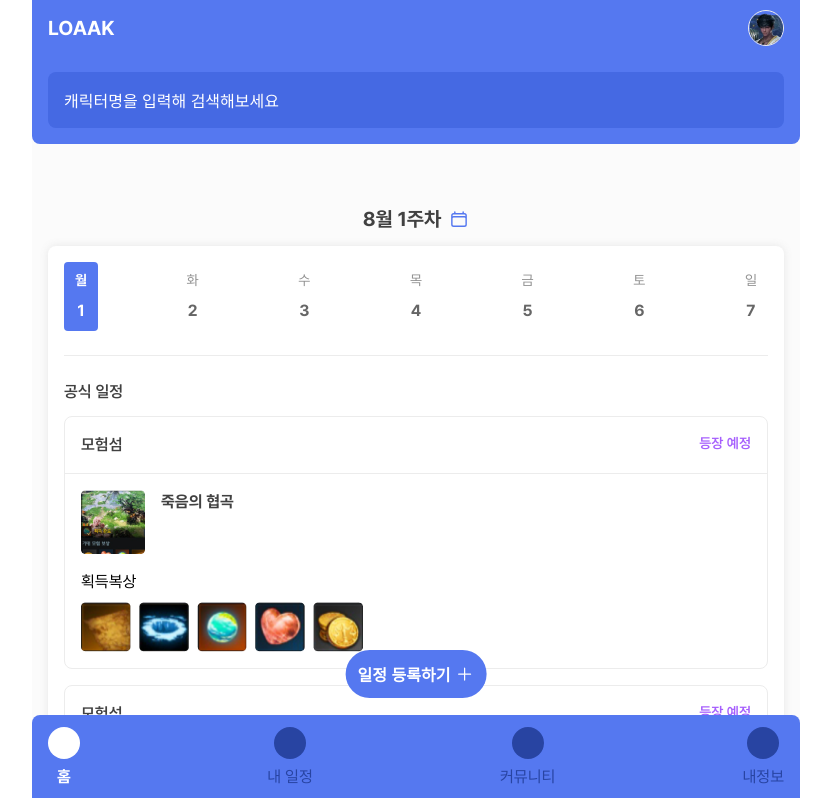
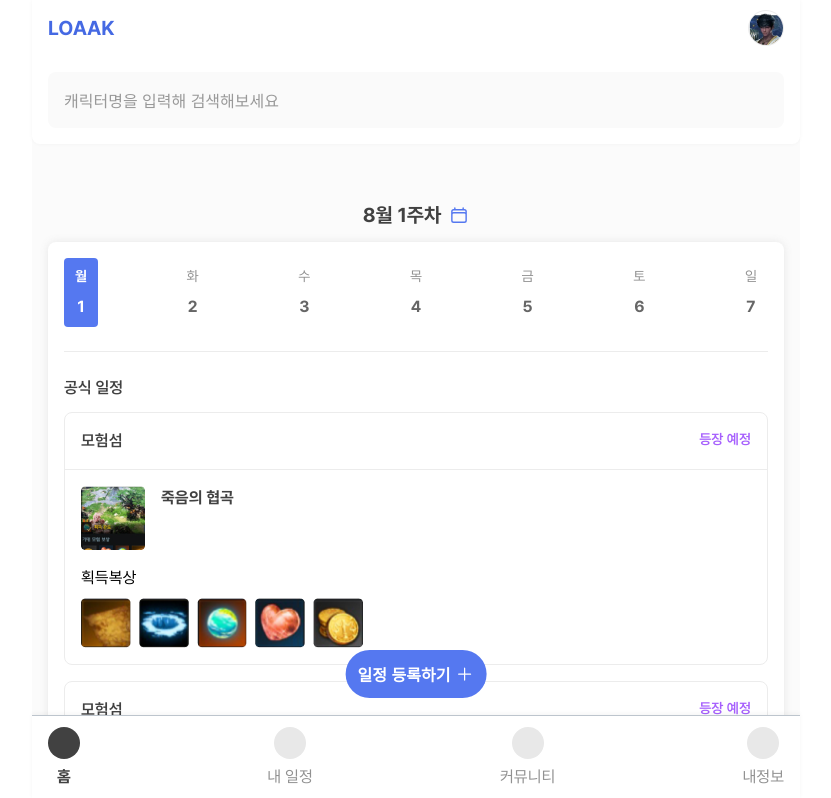
Before and after one commit to lostark-info-platform/frontend-web, a Next.js app: page / in a window 1280 px wide. Shown: the top 798 px of the page, without its empty margins (224-1055 px from the left). Built offline with nearby package versions, Linux system fonts and the light colour scheme.

Commit message:
메인 퍼블리싱을 수정한다

```diff
--- a/src/components/Home/Header/Header.styles.tsx
+++ b/src/components/Home/Header/Header.styles.tsx
@@ -1,8 +1,9 @@
 import styled from 'styled-components';
 
 export const HeaderWrapper = styled.div`
-	background: #5578f0;
+	background: white;
 	border-radius: 0 0 8px 8px;
+	box-shadow: 0px 0px 4px 0 rgba(0, 0, 0, 0.04);
 `;
 
 export const HeaderTop = styled.div`
@@ -13,7 +14,7 @@ export const HeaderTop = styled.div`
 `;
 
 export const HeaderLogo = styled.h1`
-	color: white;
+	color: #4569e3;
 	font-size: 20px;
 	font-weight: 700;
 `;
--- a/src/components/Home/Header/SearchBar/SearchBar.styles.ts
+++ b/src/components/Home/Header/SearchBar/SearchBar.styles.ts
@@ -10,8 +10,9 @@ export const SearchBarButton = styled.button`
 	border-radius: 8px;
 	font-size: 16px;
 	color: white;
-	background: #4569e3;
+	background: rgba(250, 250, 250, 1);
 	cursor: pointer;
+	color: rgba(153, 153, 153, 1);
 
 	border: 0;
 	outline: 0;
--- a/src/components/Home/Home.styles.ts
+++ b/src/components/Home/Home.styles.ts
@@ -9,16 +9,21 @@ export const HomeWrapper = styled(AppContainer)`
 	background: #fbfbfb;
 `;
 
-export const HomeHeader = styled.header`
-	position: sticky;
+export const HomeHeader = styled(AppContainer)`
+	position: fixed;
 	width: 100%;
 	top: 0;
-	left: 0;
+	left: 50%;
+	transform: translateX(-50%);
 	z-index: 8888;
 `;
 
 export const HomeMain = styled.main`
 	width: 100%;
+	padding: 140px 0 85px;
+`;
+
+export const HomeContentWrapper = styled.div`
 	padding: 60px 0 80px;
 `;
 
@@ -43,11 +48,12 @@ export const HomeTitle = styled.h2`
 	color: #414141;
 `;
 
-export const HomeFooter = styled.footer`
-	margin-top: auto;
-	position: sticky;
+export const HomeFooter = styled(AppContainer)`
+	position: fixed;
+	width: 100%;
 	bottom: 0;
-	left: 0;
+	left: 50%;
+	transform: translateX(-50%);
 	z-index: 8888;
 `;
 
--- a/src/components/Home/index.tsx
+++ b/src/components/Home/index.tsx
@@ -1,4 +1,4 @@
-import AppBottomNavigation from '../app/AppBottomNavigation';
+import AppBottomNavigation from '../common/GlobalNavigationBar';
 import AppGutter from '../app/AppGutter';
 import Icon from '../common/Icon';
 import Spacing from '../common/Spacing';
@@ -8,6 +8,7 @@ import Header from './Header';
 import {
 	HomeAddScheduleButton,
 	HomeContentBox,
+	HomeContentWrapper,
 	HomeDivider,
 	HomeFooter,
 	HomeHeader,
@@ -25,6 +26,7 @@ const Home = () => {
 				<Header />
 			</HomeHeader>
 			<HomeMain>
+				<HomeContentWrapper>
 					<AppGutter>
 						<CalendarHeader />
 						<Spacing size={12} />
@@ -40,6 +42,7 @@ const Home = () => {
 							<ScheduleList />
 						</HomeContentBox>
 					</AppGutter>
+				</HomeContentWrapper>
 			</HomeMain>
 			<HomeFooter>
 				<HomeAddScheduleButton>
--- a/src/components/app/AppBottomNavigation/AppBottomNavigation.styles.ts
+++ /dev/null
@@ -1,45 +0,0 @@
-import styled from 'styled-components';
-import AppGutter from '../AppGutter';
-
-export const AppBottomNavigationWrapper = styled.div`
-	width: 100%;
-	height: 85px;
-	display: flex;
-	align-items: center;
-	padding: 16px 0;
-	background: #5578f0;
-	border-radius: 8px 8px 0 0;
-`;
-
-export const AppBottomNavigationList = styled(AppGutter)`
-	display: flex;
-	justify-content: space-between;
-`;
-
-export const AppBottomNavigationItem = styled.li`
-	display: flex;
-	flex-direction: column;
-	align-items: center;
-	gap: 6px;
-`;
-
-export const AppBottomNavigationIcon = styled.div`
-	width: 32px;
-	height: 32px;
-	border-radius: 50%;
-
-	background: #2844a2;
-
-	.active & {
-		background: white;
-	}
-`;
-
-export const AppBottomNavigationTitle = styled.p`
-	color: #2844a2;
-
-	.active & {
-		color: white;
-		font-weight: 700;
-	}
-`;
--- a/src/components/app/AppBottomNavigation/index.tsx
+++ /dev/null
@@ -1,46 +0,0 @@
-import {
-	AppBottomNavigationIcon,
-	AppBottomNavigationItem,
-	AppBottomNavigationList,
-	AppBottomNavigationTitle,
-	AppBottomNavigationWrapper,
-} from './AppBottomNavigation.styles';
-
-const appBottomNavigationItems = [
-	{
-		title: '홈',
-	},
-	{
-		title: '내 일정',
-	},
-	{
-		title: '커뮤니티',
-	},
-	{
-		title: '내정보',
-	},
-];
-
-const AppBottomNavigation = () => {
-	return (
-		<AppBottomNavigationWrapper>
-			<AppBottomNavigationList as='ul'>
-				{appBottomNavigationItems.map(({ title }, index) => {
-					return (
-						<AppBottomNavigationItem
-							className={index === 0 ? 'active' : ''}
-							key={index}
-						>
-							<AppBottomNavigationIcon />
-							<AppBottomNavigationTitle>
-								{title}
-							</AppBottomNavigationTitle>
-						</AppBottomNavigationItem>
-					);
-				})}
-			</AppBottomNavigationList>
-		</AppBottomNavigationWrapper>
-	);
-};
-
-export default AppBottomNavigation;
--- a/src/components/app/AppContainer/index.tsx
+++ b/src/components/app/AppContainer/index.tsx
@@ -2,7 +2,6 @@ import styled from 'styled-components';
 
 const AppContainer = styled.div`
 	width: 100%;
-	height: 100vh;
 	margin: 0 auto;
 	max-width: 768px;
 	min-width: 320px;
--- /dev/null
+++ b/src/components/common/GlobalNavigationBar/GlobalNavigationBar.styles.ts
@@ -0,0 +1,18 @@
+import styled from 'styled-components';
+import AppGutter from '../../app/AppGutter';
+
+export const GlobalNavigationBarWrapper = styled.div`
+	width: 100%;
+	height: 85px;
+	display: flex;
+	align-items: center;
+	padding: 16px 0;
+	background: rgba(255, 255, 255, 1);
+	border-top: 1px solid rgba(189, 197, 205, 1);
+	box-shadow: 0px -2px 4px 0 rgba(0, 0, 0, 0.04);
+`;
+
+export const GlobalNavigationBarList = styled(AppGutter)`
+	display: flex;
+	justify-content: space-between;
+`;
--- /dev/null
+++ b/src/components/common/GlobalNavigationBar/GlobalNavigationBarItem/GlobalNavigationBarItem.styles.ts
@@ -0,0 +1,29 @@
+import styled from 'styled-components';
+
+export const GlobalNavigationBarItemWrapper = styled.li`
+	display: flex;
+	flex-direction: column;
+	align-items: center;
+	gap: 6px;
+`;
+
+export const GlobalNavigationBarItemIcon = styled.div`
+	width: 32px;
+	height: 32px;
+	border-radius: 50%;
+
+	background: rgba(232, 232, 232, 1);
+
+	.active & {
+		background: rgba(65, 65, 65, 1);
+	}
+`;
+
+export const GlobalNavigationBarItemLabel = styled.p`
+	color: rgba(145, 145, 145, 1);
+
+	.active & {
+		color: rgba(65, 65, 65, 1);
+		font-weight: 700;
+	}
+`;
--- /dev/null
+++ b/src/components/common/GlobalNavigationBar/GlobalNavigationBarItem/index.tsx
@@ -0,0 +1,24 @@
+import classNames from 'classnames';
+import {
+	GlobalNavigationBarItemIcon,
+	GlobalNavigationBarItemLabel,
+	GlobalNavigationBarItemWrapper,
+} from './GlobalNavigationBarItem.styles';
+
+type GlobalNavigationBarItemProps = {
+	active: boolean;
+	label: string;
+};
+const GlobalNavigationBarItem = ({
+	active,
+	label,
+}: GlobalNavigationBarItemProps) => {
+	return (
+		<GlobalNavigationBarItemWrapper className={classNames({ active })}>
+			<GlobalNavigationBarItemIcon />
+			<GlobalNavigationBarItemLabel>{label}</GlobalNavigationBarItemLabel>
+		</GlobalNavigationBarItemWrapper>
+	);
+};
+
+export default GlobalNavigationBarItem;
--- /dev/null
+++ b/src/components/common/GlobalNavigationBar/index.tsx
@@ -0,0 +1,40 @@
+import {
+	GlobalNavigationBarList,
+	GlobalNavigationBarWrapper,
+} from './GlobalNavigationBar.styles';
+import GlobalNavigationBarItem from './GlobalNavigationBarItem';
+
+const globalNavigationBarItems = [
+	{
+		label: '홈',
+	},
+	{
+		label: '내 일정',
+	},
+	{
+		label: '커뮤니티',
+	},
+	{
+		label: '내정보',
+	},
+];
+
+const GlobalNavigationBar = () => {
+	return (
+		<GlobalNavigationBarWrapper>
+			<GlobalNavigationBarList as='ul'>
+				{globalNavigationBarItems.map(({ label }, index) => {
+					return (
+						<GlobalNavigationBarItem
+							label={label}
+							active={index === 0}
+							key={label}
+						/>
+					);
+				})}
+			</GlobalNavigationBarList>
+		</GlobalNavigationBarWrapper>
+	);
+};
+
+export default GlobalNavigationBar;
```
Lines whose indentation alone changed are shown as unchanged.
